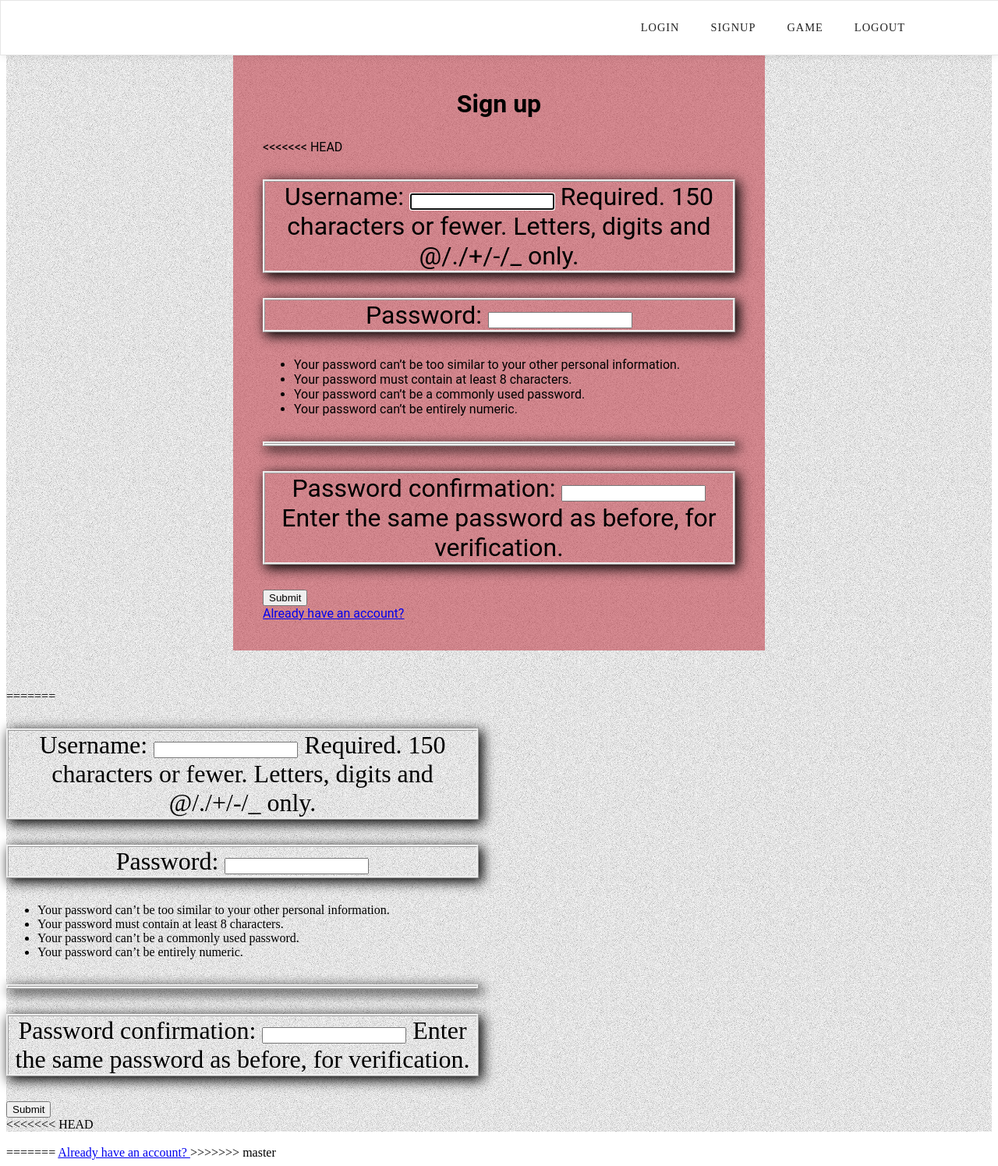
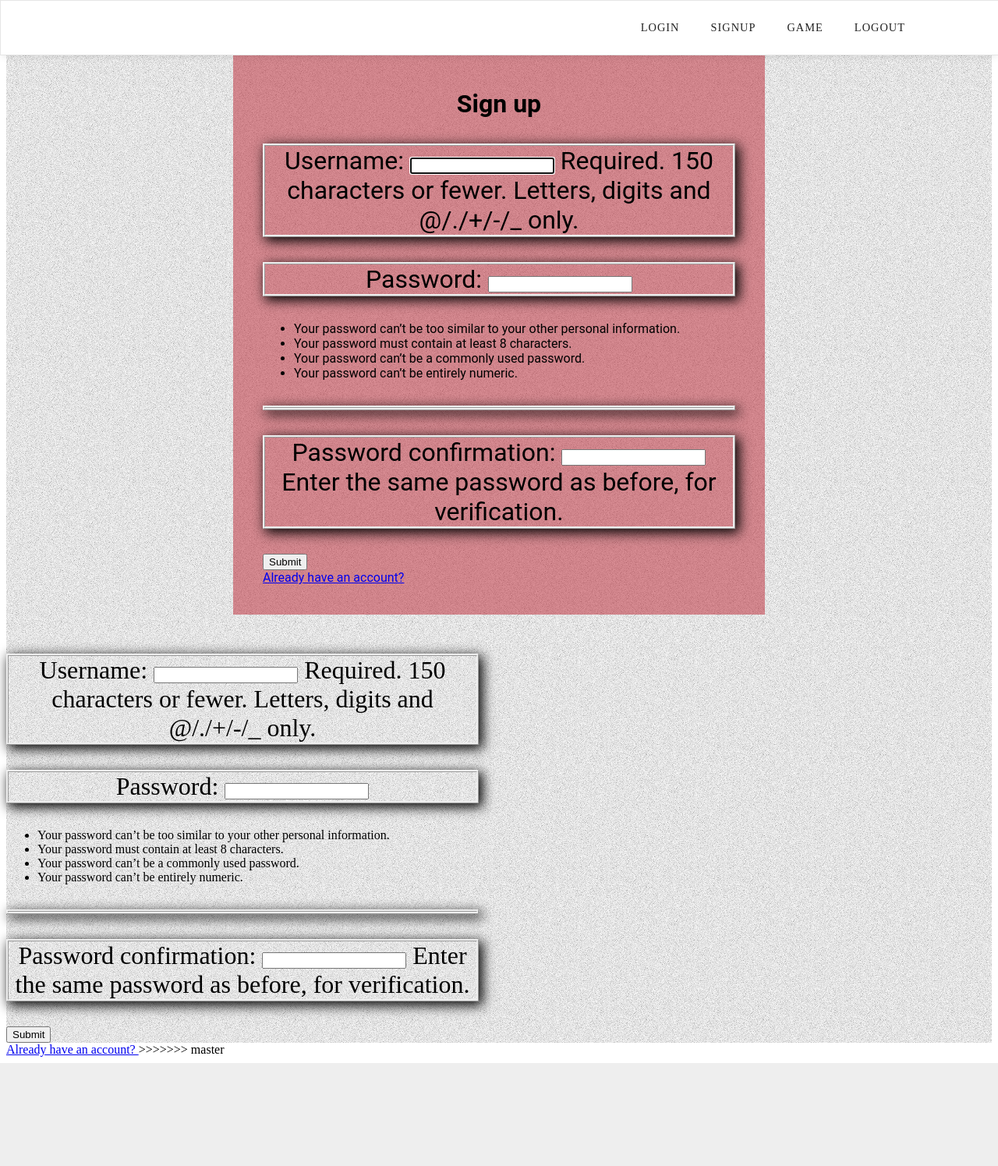
Before and after one commit to CalebKussmaul/getablockjob, a Django app: page /signup/ in a window 1280 px wide. Shown: the whole page at 78% size. After the commit the page ends 1363 px from the top, so only its background shows below. Run offline with Django 3.2, Linux system fonts and the light colour scheme.

Commit message:
goddamnit

```diff
--- a/templates/signup.html
+++ b/templates/signup.html
@@ -1,9 +1,6 @@
 {% extends 'base.html' %}
 {% load static %}
-<<<<<<< HEAD
-=======
 {%  block title %} Sign Up {%  endblock %}
->>>>>>> Rachael-UI
 {% block head %}
      <link rel="stylesheet" href="{% static 'base-style.css' %}">
     {% endblock %}
@@ -21,7 +18,6 @@
         <div class = myDiv>
             <h2>Sign up</h2>
 
-<<<<<<< HEAD
         <form method="post">
         {% csrf_token %}
         {{ form.as_p }}
@@ -31,16 +27,14 @@
                 <a href="/login"> Already have an account? </a>
             </div>
         </div>
-=======
   <form method="post">
     {% csrf_token %}
     {{ form.as_p }}
     <input class="btn" type="submit"> </input>
   </form>
-<<<<<<< HEAD
+
     </div>
-    <!-- Begin Everywherechat Room Code -->  <br /> <div class="chat">
-=======
+
   <a href="/login"> Already have an account? </a>
 >>>>>>> master
     </div>
```
